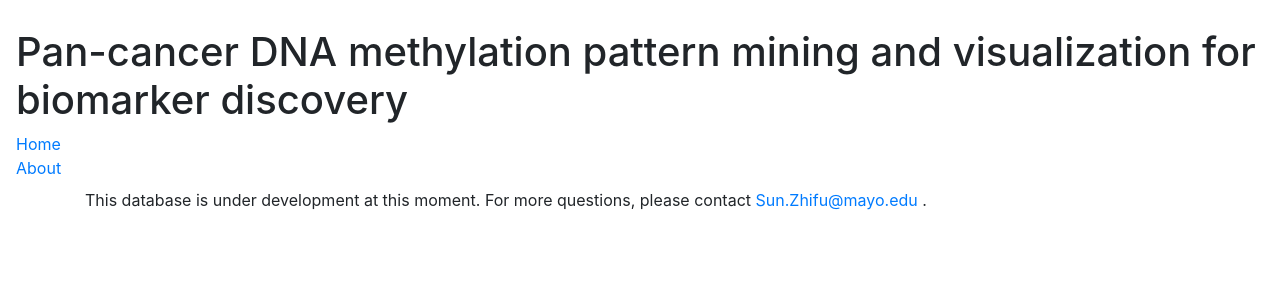
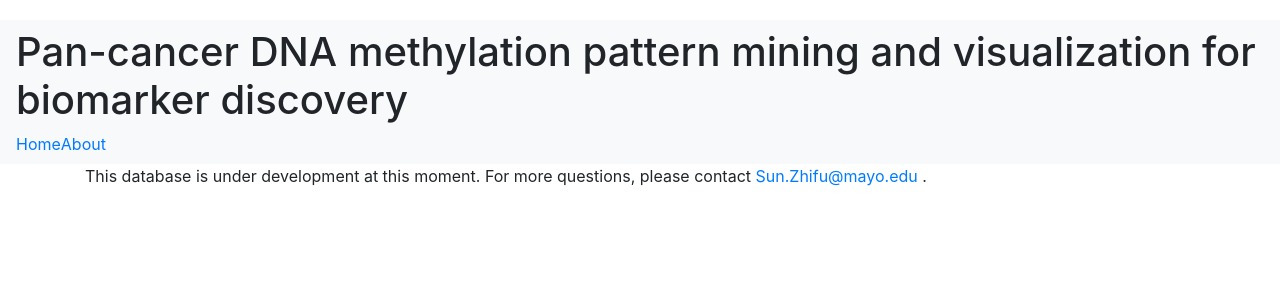
Before and after one commit to LongTianPy/MethylDB, a CodeIgniter app: page /database/index.php/home/index in a window 1280 px wide. Shown: the top 300 px of the page. Run offline with CodeIgniter, Linux system fonts and the light colour scheme.

Commit message:
changed header color

```diff
--- a/application/views/template/header.php
+++ b/application/views/template/header.php
@@ -1,7 +1,7 @@
 <?php
 defined('BASEPATH') OR exit('No direct script access allowed');
 ?><!DOCTYPE html>
-<nav class="navbar navbar-default" style="margin-top: 20px;">
+<nav class="navbar navbar-expand-lg navbar-light bg-light" style="margin-top: 20px;">
     <div class="" style="">
         <h1>Pan-cancer DNA methylation pattern mining and visualization for biomarker discovery</h1>
         <ul class="nav navbar-nav">
```
